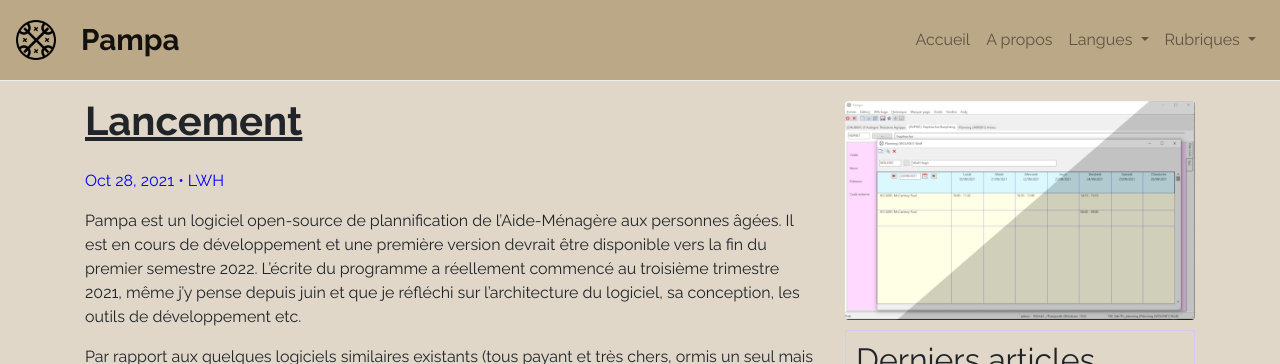
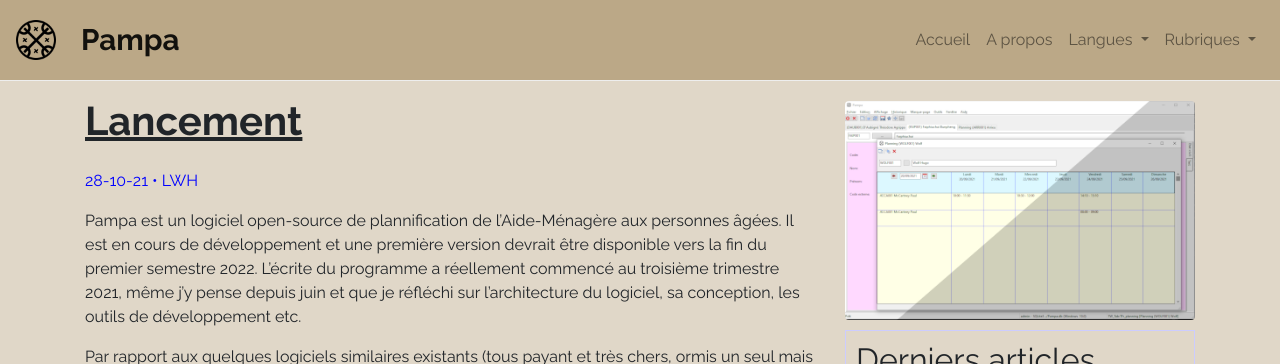
Before and after one commit to LWH-21/Pampa, a Jekyll site: the page built from docs/_posts/2021-10-28-Bienvenue.md, in a window 1280 px wide. Shown: the top 364 px of the page. Built offline with Jekyll 4.4.1, drawn with Linux system fonts in a browser that asks for light colours; part of the change alters nothing that is shown.

```diff
--- a/docs/_layouts/post.html
+++ b/docs/_layouts/post.html
@@ -13,7 +13,7 @@ layout: default
           <time
             datetime="{{ page.date | date_to_xmlschema }}"
             itemprop="datePublished"
-            >{{ page.date | date: "%b %-d, %Y" }}</time
+            >{{ page.date | date: "%d-%m-%y" }}</time
           >{% if page.author %} •
           <span itemprop="author" itemscope itemtype="http://schema.org/Person"
             ><span itemprop="name">{{ page.author }}</span></span
```
